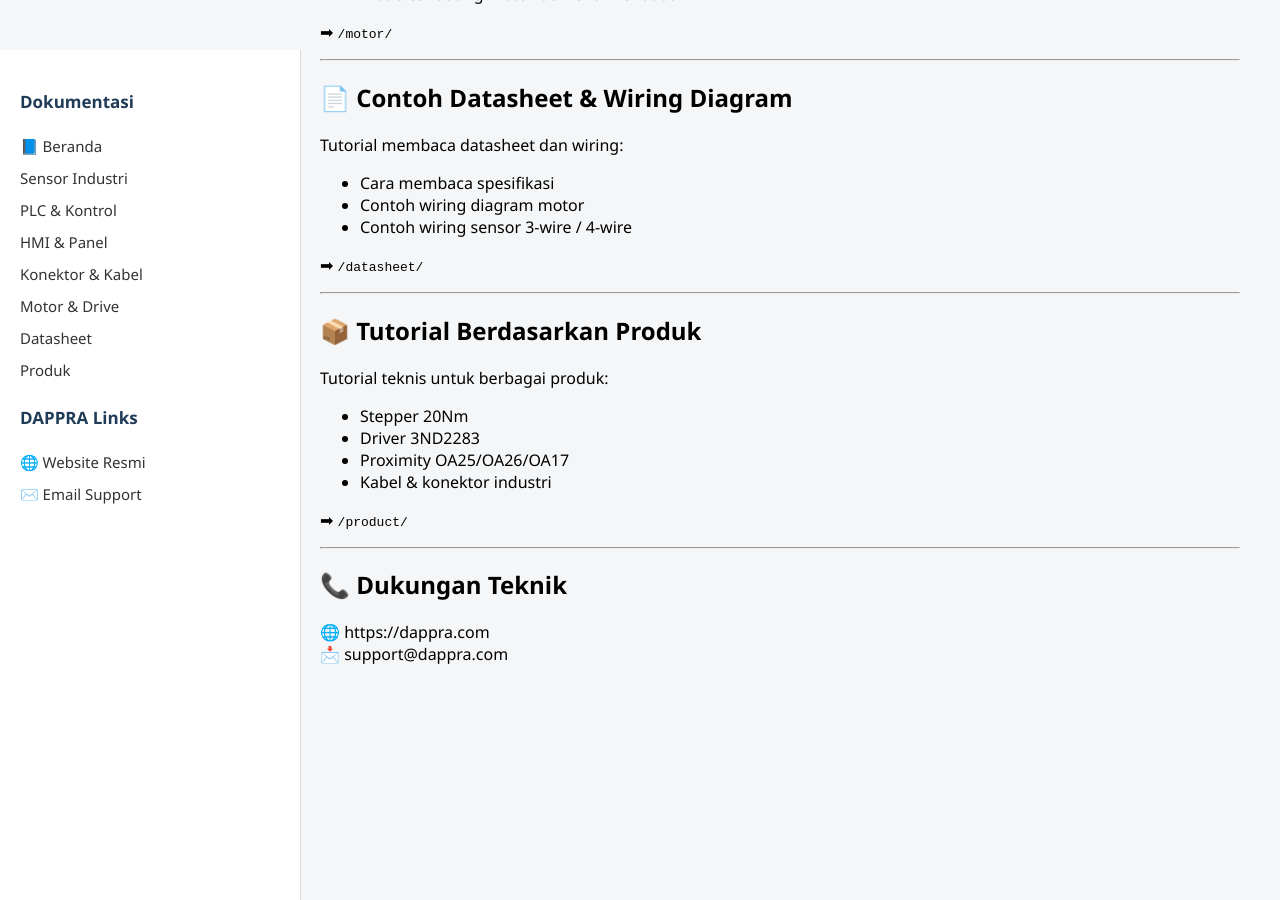
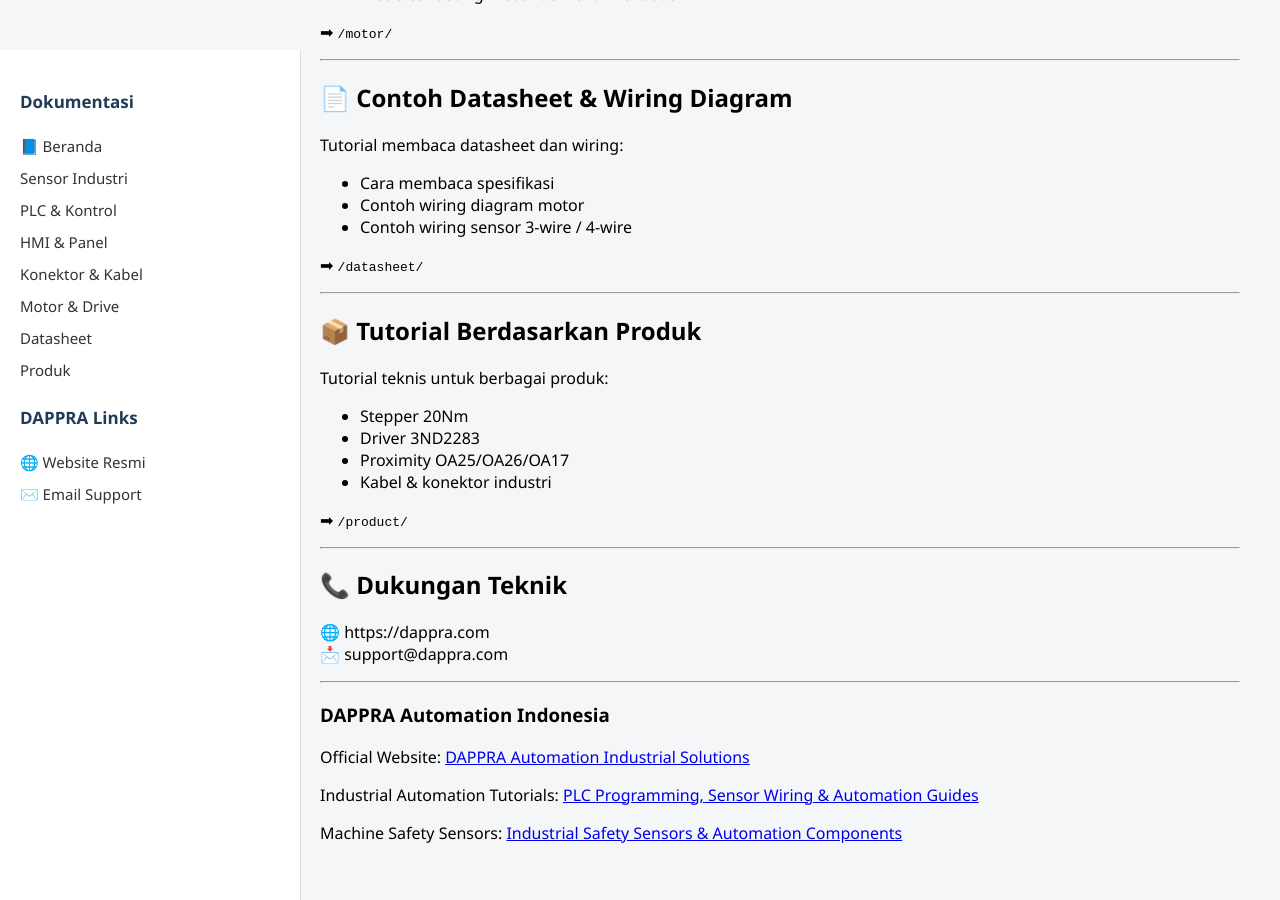
Before and after one commit to dappra-automation/industrial-automation-tutorials, a Jekyll site: the page built from docs/index.md, in a window 1280 px wide and 900 px high, scrolled down 1503 px. Built offline with Jekyll 4.4.1, drawn with Linux system fonts in a browser that asks for light colours; before the commit the page ends 2224 px from its top, so only the background shows below that.

Commit message:
Update index.md

```diff
--- a/docs/index.md
+++ b/docs/index.md
@@ -105,5 +105,28 @@ Tutorial teknis untuk berbagai produk:
 🌐 https://dappra.com
 📩 support@dappra.com
 
+<hr>
 
+<h3>DAPPRA Automation Indonesia</h3>
+
+<p>
+Official Website:
+<a href="https://dappra.com" target="_blank">
+DAPPRA Automation Industrial Solutions
+</a>
+</p>
+
+<p>
+Industrial Automation Tutorials:
+<a href="https://dappra.com/category/automation/" target="_blank">
+PLC Programming, Sensor Wiring & Automation Guides
+</a>
+</p>
+
+<p>
+Machine Safety Sensors:
+<a href="https://dappra.com/product-category/sensor/" target="_blank">
+Industrial Safety Sensors & Automation Components
+</a>
+</p>
 <!-- force rebuild -->
```
